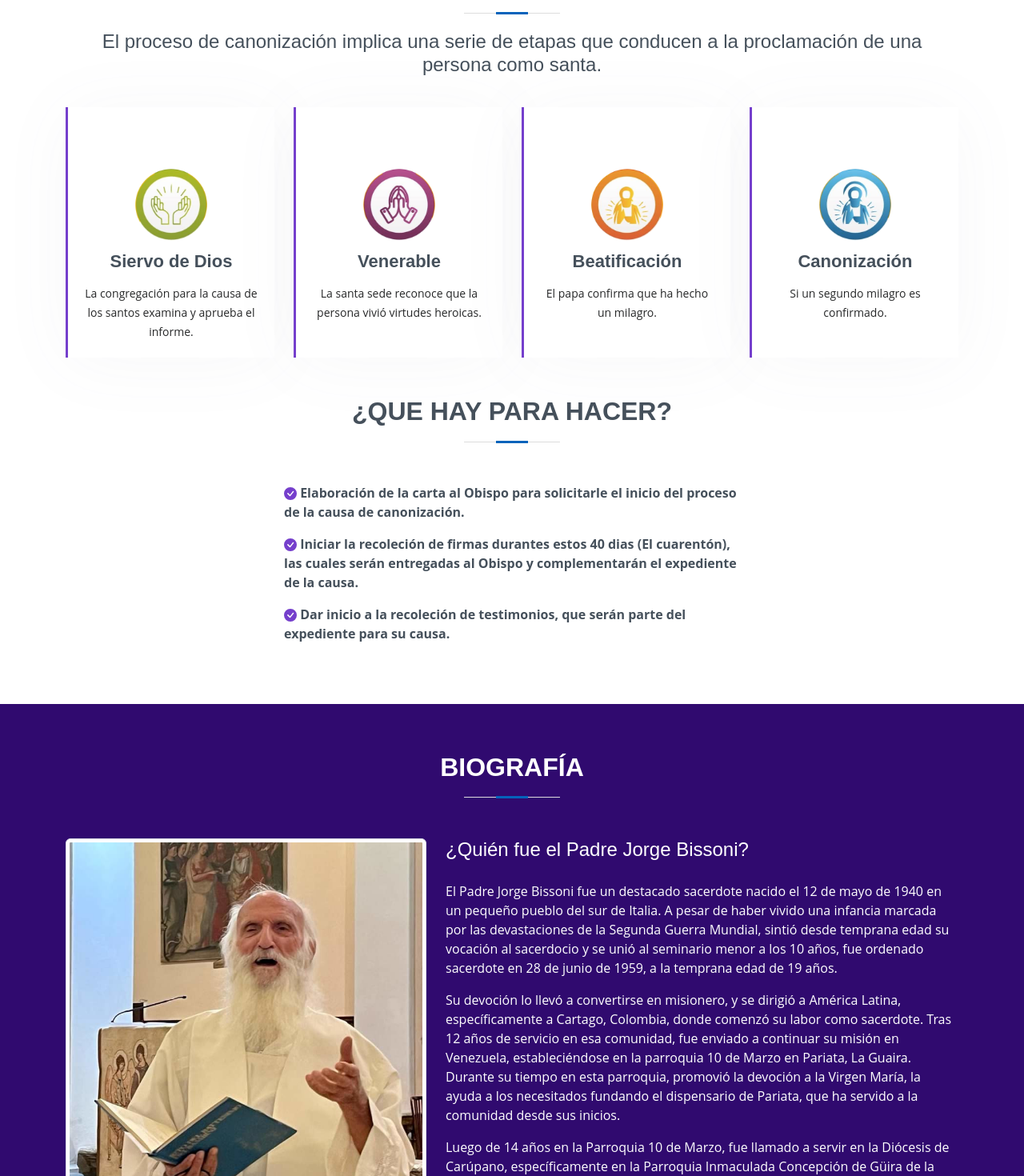
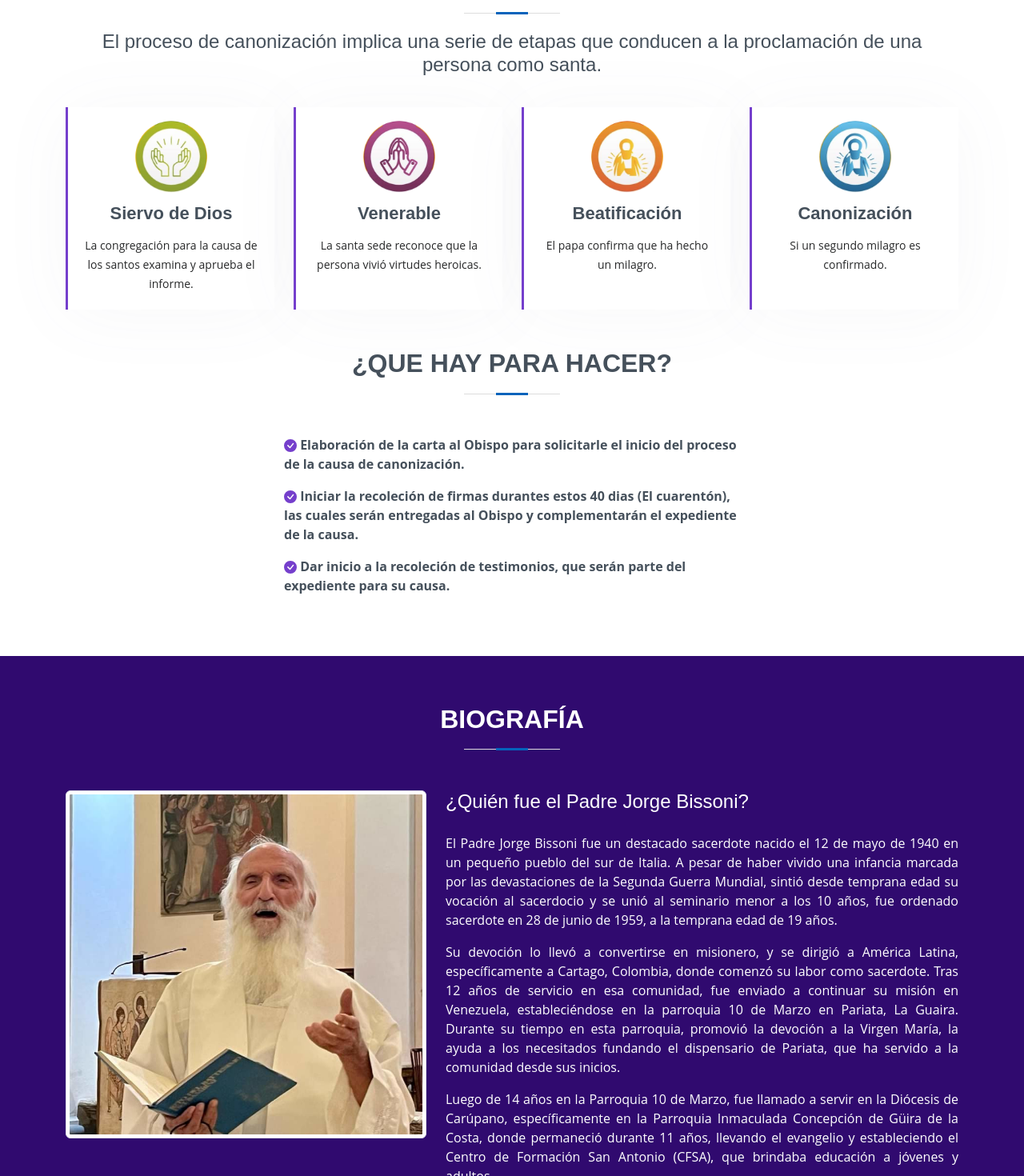
Before and after one commit to camquipc/santo-subuto, a React (Create React App) app: page / in a window 1280 px wide. Shown: the part 1140-2610 px from the top of the page at 80% size. Built offline with nearby package versions, Linux system fonts and the light colour scheme.

Commit message:
biografia nuevos cambios

```diff
--- a/src/App.css
+++ b/src/App.css
@@ -1423,6 +1423,10 @@ h4 {
   .ul-solicitud {
     width: 90%;
   }
+
+  .d-movil-none {
+    display: none;
+  }
 }
 
 .container_sleder {
@@ -1432,6 +1436,8 @@ h4 {
   flex-direction: row;
   justify-content: center;
   align-items: center;
+  box-sizing: border-box;
+  padding: 5px;
 }
 
 .slide {
@@ -1478,3 +1484,13 @@ h4 {
 .color-icons {
   color: #753fcc;
 }
+
+.text-justificado {
+  text-align: justify !important;
+}
+
+.services .icon-box {
+
+  padding: 10px 20px 20px 20px;
+
+}
--- a/src/components/About.js
+++ b/src/components/About.js
@@ -15,7 +15,7 @@ export const About = () => {
                         <div className="col-lg-5">
                             <img src="img/don5.jpg" className="img-thumbnail" alt="" />
                         </div>
-                        <div className="col-lg-7 pt-4 pt-lg-0 content">
+                        <div className="col-lg-7 pt-4 pt-lg-0 content text-justificado">
                             <h4 className='about-h4'>¿Quién fue el Padre Jorge Bissoni?</h4>
                             <p>
                                 El Padre Jorge Bissoni fue un destacado sacerdote nacido el 12 de mayo de 1940 en un pequeño pueblo del sur de Italia.
@@ -42,7 +42,7 @@ export const About = () => {
                             </p>
                         </div>
 
-                        <div className='col-lg-12 pt-4 pt-lg-0 content mt-3'>
+                        <div className='col-lg-7 pt-3 pt-lg-0 content mt-2 text-justificado'>
 
                             <p>
                                 Posteriormente, continuó su labor misionera en la parroquia San Rafael Arcángel de Playa Grande,
@@ -97,6 +97,10 @@ export const About = () => {
                                 </p>
                             </div>
                         </div>
+
+                        <div className="col-lg-5 mt-2">
+                            <img src="img/don26.jpeg" className="img-thumbnail" alt="" />
+                        </div>
                     </div>
 
                 </div>
--- a/src/components/Header.js
+++ b/src/components/Header.js
@@ -43,7 +43,7 @@ export default function Header() {
                 <BsFillCaretRightSquareFill /> <span>Videos</span>
               </a>
             </li>
-            <li>
+            <li >
               <a href="#testimonio" className="nav-link scrollto">
                 <BsCameraVideoFill /> <span>Testimonio</span>
               </a>
--- a/src/components/MenuMovil.js
+++ b/src/components/MenuMovil.js
@@ -38,7 +38,7 @@ export default function MenuMovil() {
             <Nav.Link href="#videos">
               <BsFillCaretRightSquareFill />
             </Nav.Link>
-            <Nav.Link href="#testimonio">
+            <Nav.Link href="#testimonio" className="d-movil-none">
               <BsCameraVideoFill />
             </Nav.Link>
           </Nav>
--- a/src/components/Testimonio.js
+++ b/src/components/Testimonio.js
@@ -3,7 +3,7 @@ import React from 'react'
 export default function Testimonio() {
     return (
         <>
-            <section id="testimonio" className="resume">
+            <section id="testimonio" className="resume d-movil-none">
                 <div className="container" data-aos="fade-up">
                     <div className="section-title">
                         <h2>Testimonios</h2>
```
